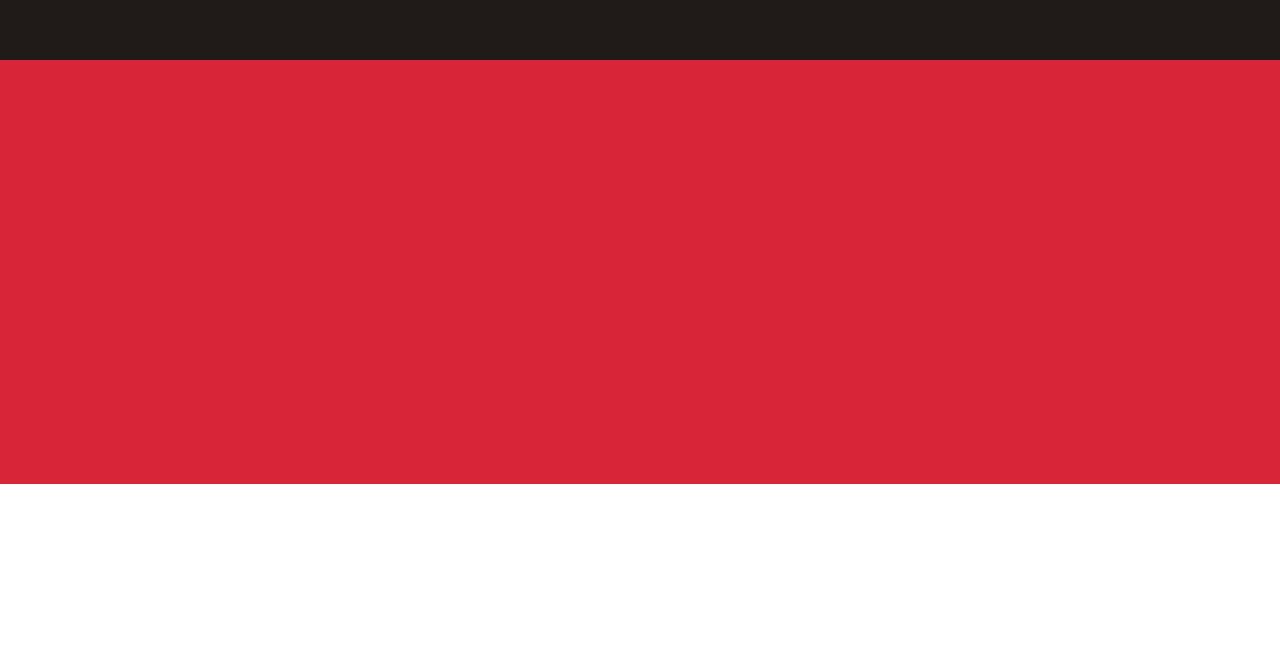
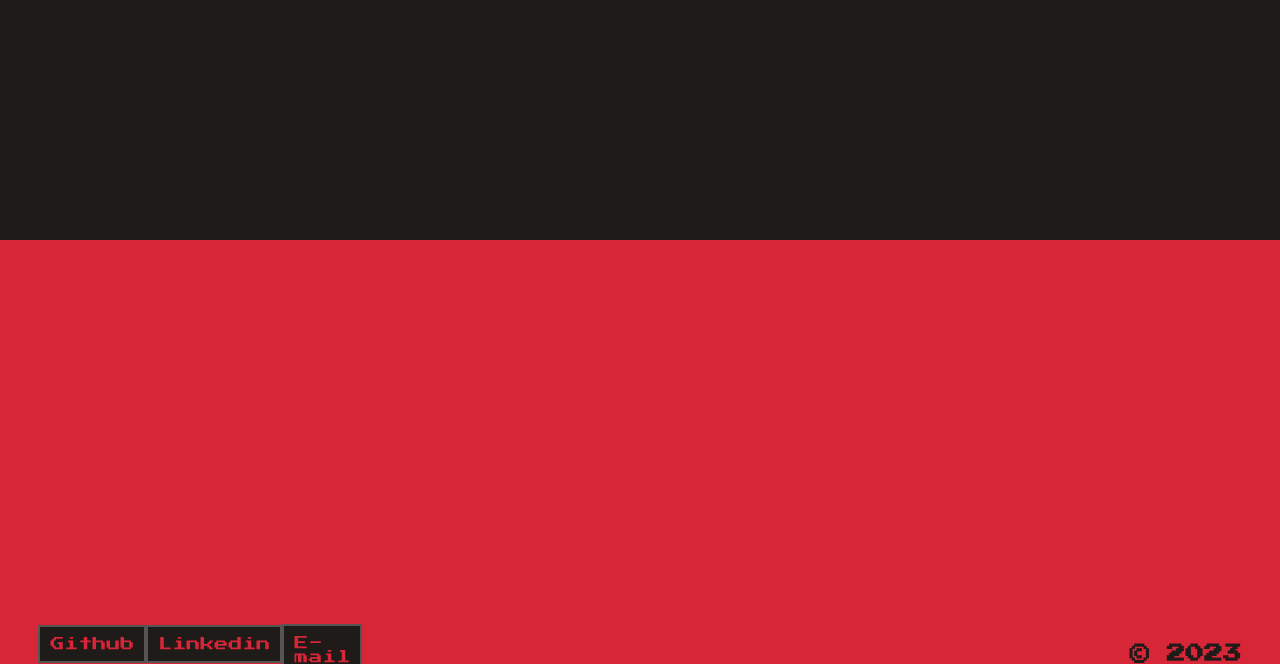
Before and after one commit to Hyago-nsa/portflio-v3, a website built with Vite: page index.html in a window 1280 px wide. Shown: the part 5990-6654 px from the top of the page. Before the commit the page ends 6474 px from the top, so only its background shows below. Built offline with nearby package versions, Linux system fonts and the light colour scheme.

Commit message:
add footer

```diff
--- a/index.html
+++ b/index.html
@@ -72,7 +72,12 @@
             <button class="projectButton">Learn More</button>
           </div>
           <div>
-            <img class="projectImage" src="./img/project-dino.png" alt="" style="margin-left:5vw"/>
+            <img
+              class="projectImage"
+              src="./img/project-dino.png"
+              alt=""
+              style="margin-left: 5vw"
+            />
           </div>
         </div>
         <div class="project">
@@ -99,13 +104,18 @@
 
       <!--- CONTACT -->
       <div class="contactContainer">
-        <div class="contact">
-
-        </div>
+        <div class="contact"></div>
       </div>
 
       <!---FOOTER -->
-      <div class="footerContainer"></div>
+      <div class="footerContainer">
+        <div class="footer-socialmedia">
+          <p class="socialmedia">Github</p>
+          <p class="socialmedia">Linkedin</p>
+          <p class="socialmedia">E-mail</p>
+        </div>
+        <div class="footer-copyright"><h3>© 2023</h3></div>
+      </div>
     </div>
     <script src="./main.js"></script>
   </body>
--- a/style.css
+++ b/style.css
@@ -180,8 +180,8 @@
 }
 
 .seeMore {
-  padding: 10px 20px;
-  margin:auto;
+  padding: 20px 40px;
+  margin: 10vh auto;
   background-color: transparent;
   border: 2px solid #555;
   color: #d72638;
@@ -209,7 +209,6 @@
   transform: translateX(100%);
 }
 
-
 .project-main-box {
   display: flex;
 }
@@ -220,12 +219,12 @@
   background-color: transparent;
   border: 2px solid #555;
   color: #d72638;
-  transition: 0.5s all;
+  transition: 0.2s all;
   cursor: default;
 }
 
 .project-box:hover {
-  transition: 0.5s all;
+  transition: 0.2s all;
   background-color: #d72638;
   color: #333;
 }
@@ -321,20 +320,53 @@
   overflow: hidden;
 }
 
-.contact{
+.contact {
   margin-top: 65%;
   width: 100%;
   height: 100%;
   background-color: #d72638;
 }
 
-
-.footerContainer{
+.footerContainer {
+  padding-left: 3vw;
+  padding-right: 3vw;
   background-color: #d72638;
   height: 5vh;
   display: flex;
   align-items: center;
   overflow: hidden;
+}
+
+.footer-socialmedia {
+  cursor: default;
+  justify-content: space-between;
+  width: 30%;
+  height: 100%;
+  display: flex;
+}
+
+.socialmedia {
+  transition: 0.2s all;
+  font-size: 14px;
+  margin: auto;
+  padding: 10px 10px;
+  background-color: #1e1b18;
+  border: 2px solid #555;
+  color: #d72638;
+}
+
+.socialmedia:hover {
+  transition: 0.2s all;
+  background-color: #d72638;
+  color: #1e1b18;
+}
+
+.footer-copyright {
+  color: #1e1b18;
+  margin-top: 40px;
+  text-align: end;
+  width: 100%;
+  height: 100%;
 }
 
 @media screen and (max-width: 1024px) {
```
